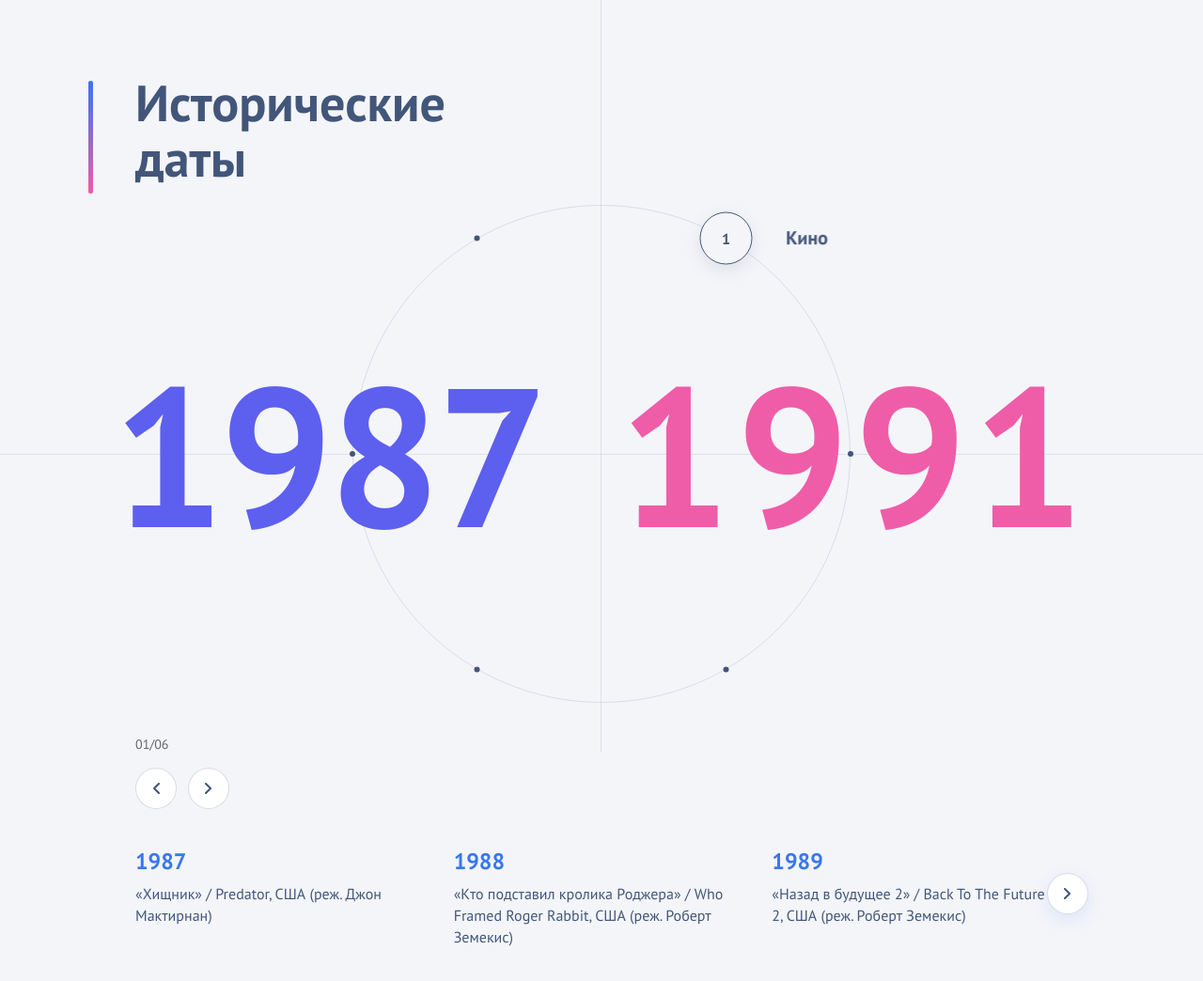
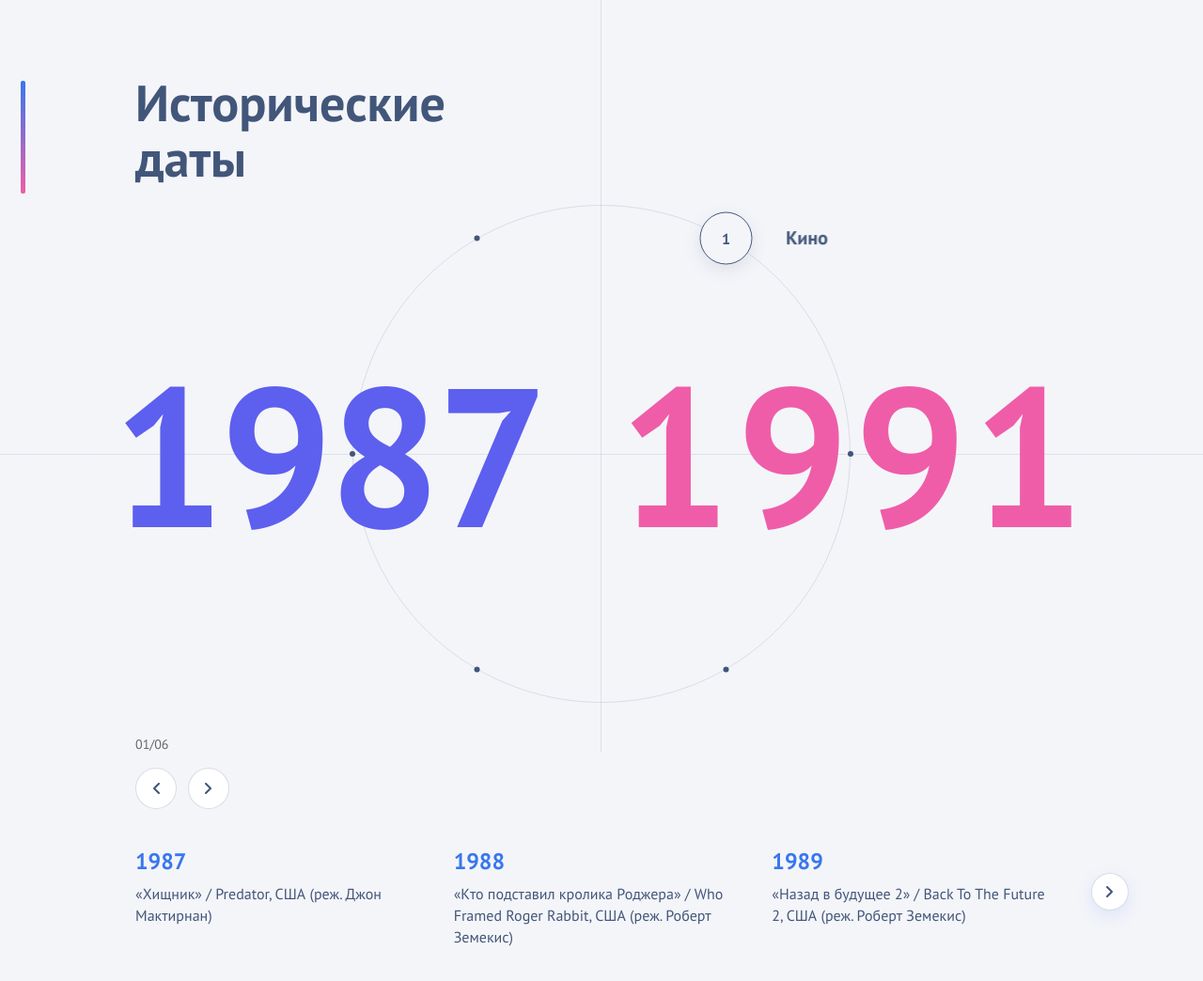
Before and after one commit to when-dev/only-digital-test, a React app: page / in a window 1280 px wide. Shown: the top 1044 px of the page at 94% size. Built offline with nearby package versions, Linux system fonts and the light colour scheme.

Commit message:
fix: refactor arrows styles for slider

```diff
--- a/src/components/slider/Slider.scss
+++ b/src/components/slider/Slider.scss
@@ -1,8 +1,7 @@
 .events {
 	position: relative;
-	width: 100%;
-	min-width: 0;
 }
+
 .events .swiper {
 	width: 100%;
 }
@@ -30,8 +29,8 @@
 .events__arrow {
 	position: absolute;
 	top: 28px;
-	width: 44px;
-	height: 44px;
+	width: 40px;
+	height: 40px;
 	border-radius: 50%;
 	border: 1px solid rgba(66, 86, 122, 0.2);
   background: #fff;
@@ -43,9 +42,9 @@
 }
 
 .events__arrow--right {
-	right: -22px;
+	right: -65px;
 }
 
 .events__arrow--left {
-	left: -22px;
+	left: -65px;
 }
--- a/src/components/timeline/Timeline.scss
+++ b/src/components/timeline/Timeline.scss
@@ -16,7 +16,7 @@
 
 	--w: 1436px;
 
-	--pad: 72px;
+	--pad: 0px;
 
 	--left-x: calc((100vw - var(--w)) / 2 + var(--pad));
 	--right-x: calc((100vw + var(--w)) / 2 - var(--pad));
@@ -68,7 +68,7 @@
 
 .timeline__accent {
 	position: absolute;
-	left: -50px;
+	left: -122px;
 	top: 6px;
 	width: 5px;
 	height: 120px;
@@ -192,14 +192,6 @@
 	cursor: pointer;
 }
 
-.timeline__slider-placeholder {
-	width: 100%;
-	min-height: 140px;
-	border: 1px dashed rgba(66, 86, 122, 0.2);
-	padding: 24px;
-	color: #777;
-}
-
 .timeline__circle {
 	position: relative;
 	width: 100%;
```
